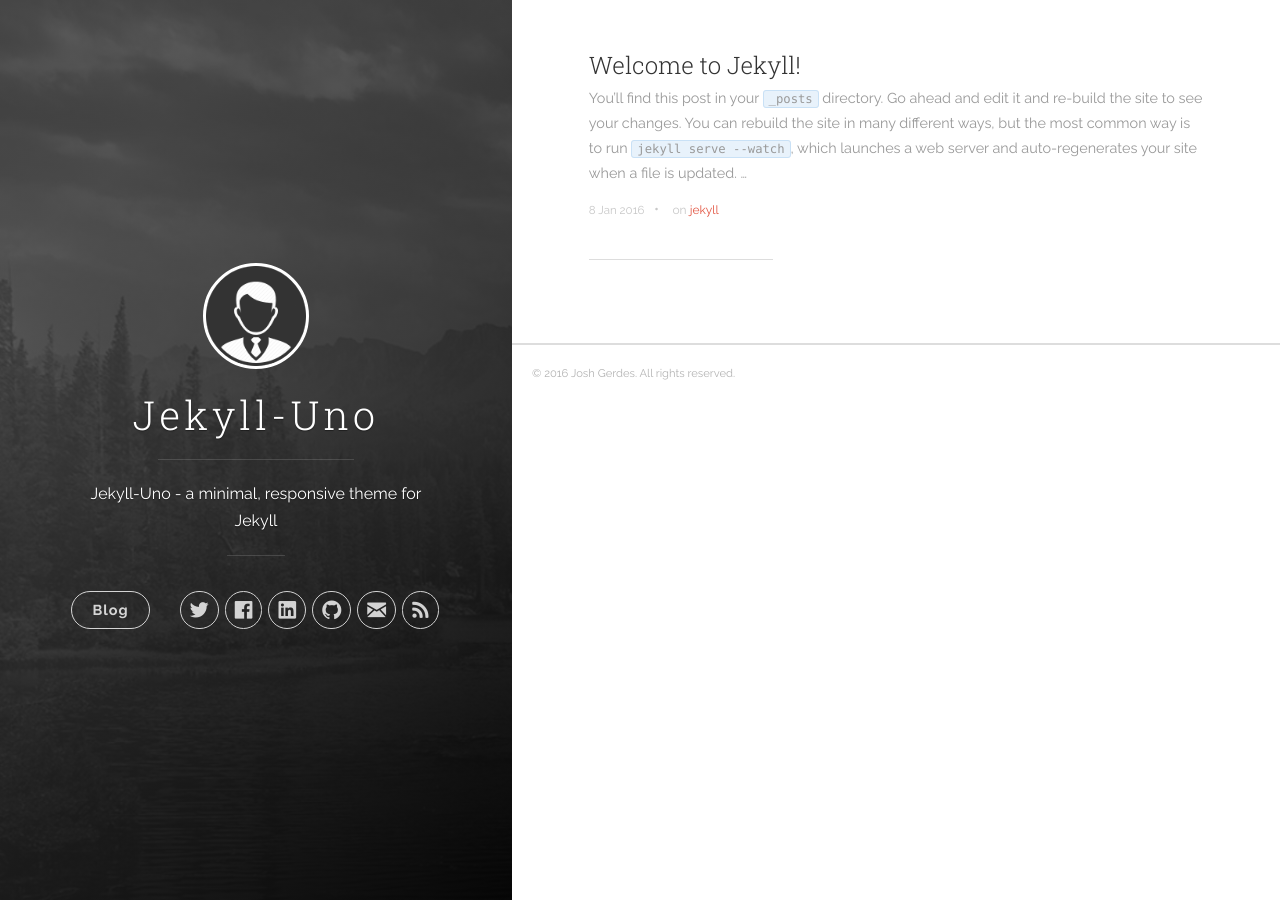
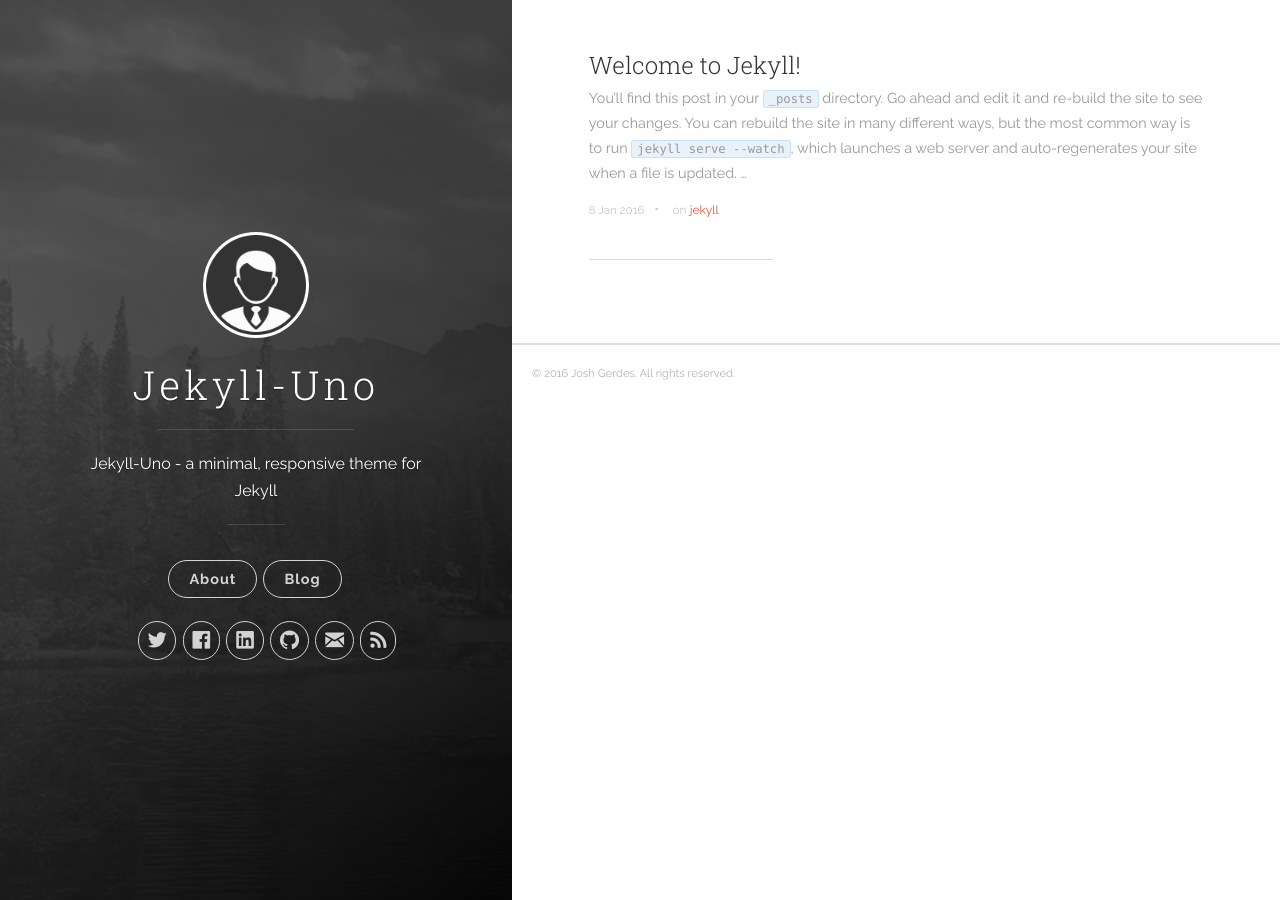
Before and after one commit to jimmyodonnell/jimmyodonnell.github.io, a Jekyll site: the page built from index.html, in a window 1280 px wide. Built offline with Jekyll 4.4.1, drawn with Linux system fonts in a browser that asks for light colours; nearby versions of some CDN libraries; the list of posts is cut into pages by our own code.

Commit message:
add about button

```diff
--- a/_includes/header.html
+++ b/_includes/header.html
@@ -17,6 +17,12 @@
         <hr class="panel-cover__divider panel-cover__divider--secondary">
 
         <div class="navigation-wrapper">
+
+            <nav class="cover-navigation cover-navigation--primary">
+              <ul class="navigation">
+                <li class="navigation__item"><a href="{{ site.baseurl }}about.html" title="link to {{ site.title }} about" class="blog-button">About</a></li>
+              </ul>
+            </nav>
 
           <nav class="cover-navigation cover-navigation--primary">
             <ul class="navigation">
```
